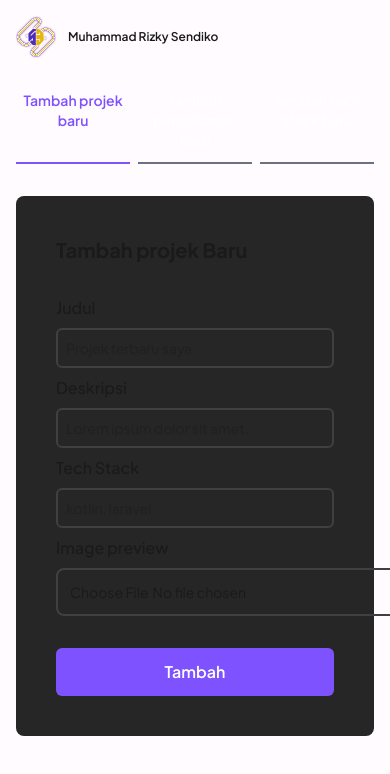
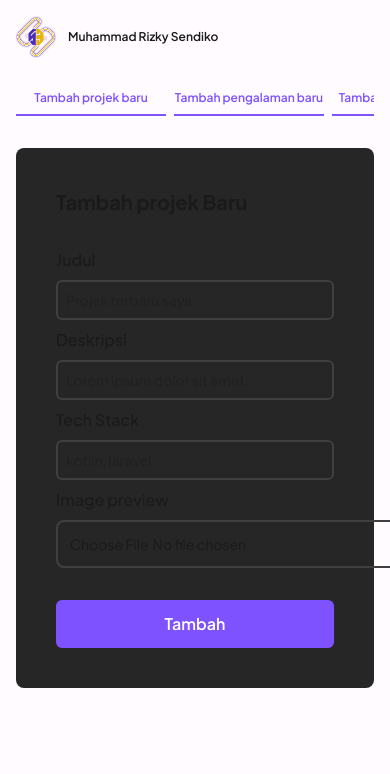
Before and after one commit to joanpurbaa/portofolio-sendiko, a Next.js app: page /admin in a window 390 px wide. Shown: the top 774 px of the page. Built offline with nearby package versions, Linux system fonts and the light colour scheme.

Commit message:
Feat: set responsiveness

```diff
--- a/app/admin/page.tsx
+++ b/app/admin/page.tsx
@@ -29,10 +29,10 @@ export default function AdminPage() {
         </p>
       </Link>
       <main className="py-4 sm:py-8 px-4 lg:px-16 xl:px-32 relative">
-        <div className="flex gap-2">
+        <div className="flex gap-2 overflow-x-auto no-scrollbar">
           <Link
             href={"?modal=new-project"}
-            className={`text-center font-semibold pb-3 border-b-2 w-[250px] transition-colors text-sm hover:border-primary hover:text-primary ${
+            className={`text-center font-semibold pb-2 sm:pb-3 border-b-2 min-w-[150px] sm:w-[250px] transition-colors text-xs sm:text-sm hover:border-primary hover:text-primary ${
               modal === "new-project" || !modal
                 ? "border-primary text-primary"
                 : "border-gray-500 text-white"
@@ -42,8 +42,8 @@ export default function AdminPage() {
           </Link>
           <Link
             href={"?modal=new-experience"}
-            className={`text-center font-semibold pb-3 border-b-2 w-[250px] transition-colors text-sm hover:border-primary hover:text-primary ${
-              modal === "new-experience"
+            className={`text-center font-semibold pb-1 sm:pb-3 border-b-2 min-w-[150px] sm:w-[250px] transition-colors text-xs sm:text-sm hover:border-primary hover:text-primary ${
+              modal === "new-experience" || !modal
                 ? "border-primary text-primary"
                 : "border-gray-500 text-white"
             }`}
@@ -52,8 +52,8 @@ export default function AdminPage() {
           </Link>
           <Link
             href={"?modal=new-tech"}
-            className={`text-center font-semibold pb-3 border-b-2 w-[250px] transition-colors text-sm hover:border-primary hover:text-primary ${
-              modal === "new-tech"
+            className={`text-center font-semibold pb-1 sm:pb-3 border-b-2 min-w-[150px] sm:w-[250px] transition-colors text-xs sm:text-sm hover:border-primary hover:text-primary ${
+              modal === "new-tech" || !modal
                 ? "border-primary text-primary"
                 : "border-gray-500 text-white"
             }`}
--- a/components/form/add-experience-form.tsx
+++ b/components/form/add-experience-form.tsx
@@ -30,7 +30,7 @@ export default function AddExperienceForm() {
       <label htmlFor="tanggal-mulai" className="font-medium">
         Tanggal
       </label>
-      <div className="flex gap-4 mt-2">
+      <div className="flex flex-col sm:flex-row gap-4 mt-2">
         <div className="w-full">
           <p className="text-sm text-neutral-400">Mulai</p>
           <input
--- a/components/form/add-project-form.tsx
+++ b/components/form/add-project-form.tsx
@@ -27,7 +27,7 @@ export default function AddProjectForm() {
         placeholder="kotlin, laravel"
       />
 
-      <fieldset className="inline-flex flex-col gap-2">
+      <fieldset className="inline-flex flex-col gap-2 w-full">
         <label htmlFor="image-preview" className="font-medium">
           Image preview
         </label>
--- a/components/form/add-tech-form.tsx
+++ b/components/form/add-tech-form.tsx
@@ -20,7 +20,7 @@ export default function AddTechForm() {
         className="mb-2"
       />
 
-      <fieldset className="inline-flex flex-col gap-2">
+      <fieldset className="inline-flex flex-col gap-2 w-full">
         <label htmlFor="image-preview" className="font-medium">
           Icon
         </label>
```
